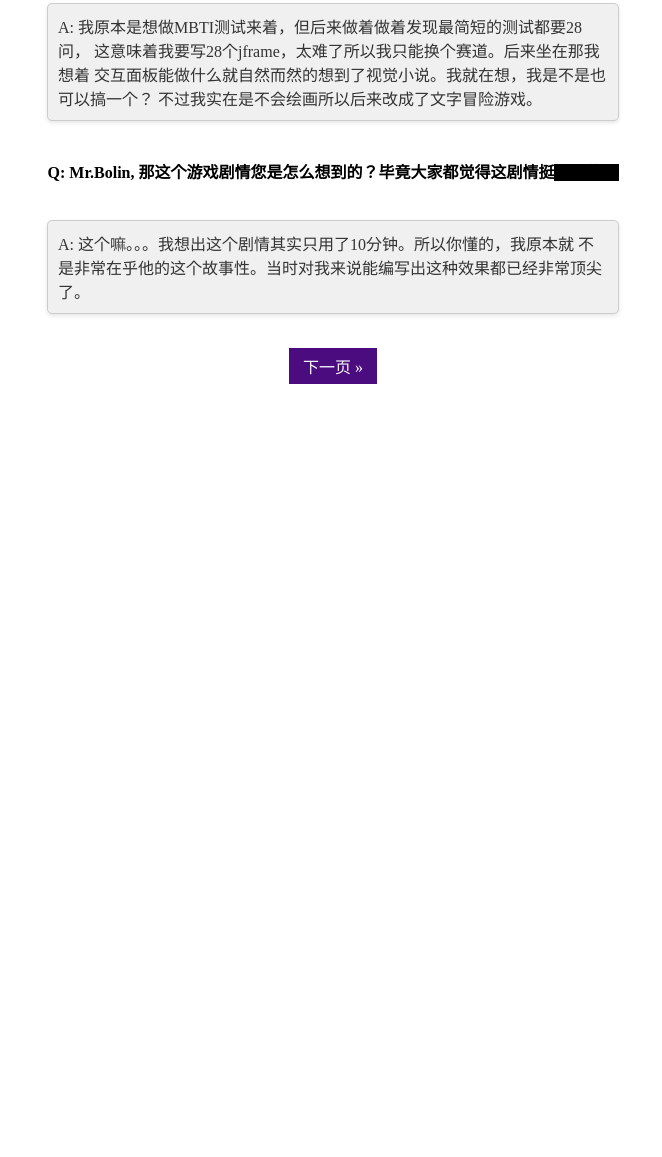
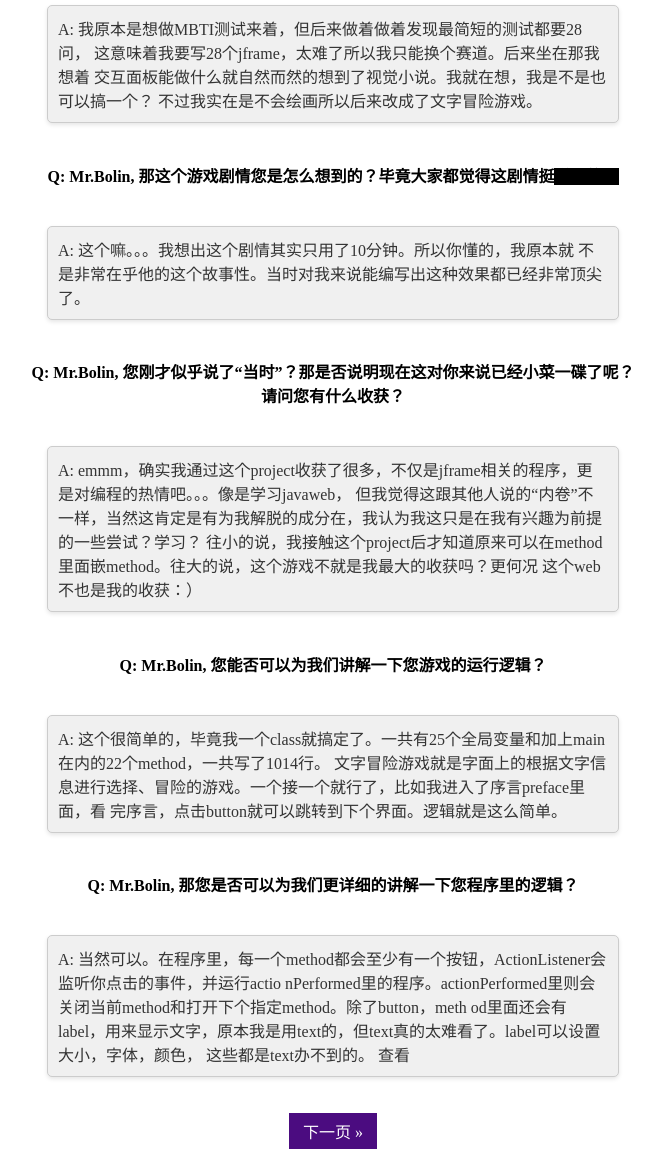
Before and after one commit to B0LINQ/pro1, a plain HTML site: page index.html in a window 1280 px wide. Shown: the part 461-1618 px from the top of the page, without its empty margins (307-969 px from the left). Before the commit the page ends 853 px from the top, so only its background shows below. Drawn offline with Linux system fonts and the light colour scheme.

Commit message:
Add files via upload

```diff
--- a/index.html
+++ b/index.html
@@ -13,20 +13,58 @@
         游戏发生在一个剑与魔法的幻想世界，在这里，被神选中的人将被授予“项
         链”，获得特殊能力。玩家将扮演一位名为“***”的神秘角色，在自由的
         旅行中遇见各种事件，逐步发掘“不朽果实”的真相。
-</h3><br>
+    </h3>
+    <br>
     <h3 class="block">q&a</h3>
-<h4 class="que"> Q: Mr.Bolin, 请问您是怎么想到要制作这么一款游戏呢？</h4>
-<p class="ans">
+    <h4 class="que"> Q: Mr.Bolin, 请问您是怎么想到要制作这么一款游戏呢？
+    </h4>
+    <br>
+    <div class="ans">
         A: 我原本是想做MBTI测试来着，但后来做着做着发现最简短的测试都要28问，
         这意味着我要写28个jframe，太难了所以我只能换个赛道。后来坐在那我想着
         交互面板能做什么就自然而然的想到了视觉小说。我就在想，我是不是也可以搞一个？
         不过我实在是不会绘画所以后来改成了文字冒险游戏。
-</p>
-<h4 class="que"> Q: Mr.Bolin, 那这个游戏剧情您是怎么想到的？毕竟大家都觉得这剧情挺<span id="hidden">逆天的。</span></h4>
-<p class="ans">
+    </div>
+    <br><br>
+    <h4 class="que"> Q: Mr.Bolin, 那这个游戏剧情您是怎么想到的？毕竟大家都觉得这剧情挺<span id="hidden">逆天的。</span>
+    </h4>
+    <br>
+    <div class="ans">
         A: 这个嘛。。。我想出这个剧情其实只用了10分钟。所以你懂的，我原本就
         不是非常在乎他的这个故事性。当时对我来说能编写出这种效果都已经非常顶尖了。
-</p>
+    </div>
+    <br><br>
+    <h4 class="que"> Q: Mr.Bolin, 您刚才似乎说了“当时”？那是否说明现在这对你来说已经小菜一碟了呢？<br>
+        请问您有什么收获？
+    </h4>
+    <br>
+    <div class="ans">
+        A: emmm，确实我通过这个project收获了很多，不仅是jframe相关的程序，更是对编程的热情吧。。。像是学习javaweb，
+        但我觉得这跟其他人说的“内卷”不一样，当然这肯定是有为我解脱的成分在，我认为我这只是在我有兴趣为前提的一些尝试？学习？
+        往小的说，我接触这个project后才知道原来可以在method里面嵌method。往大的说，这个游戏不就是我最大的收获吗？更何况
+        这个web不也是我的收获：）
+    </div>
+    <br><br>
+    <h4 class="que"> Q: Mr.Bolin, 您能否可以为我们讲解一下您游戏的运行逻辑？
+    </h4>
+    <br>
+    <div class="ans">
+        A: 这个很简单的，毕竟我一个class就搞定了。一共有25个全局变量和加上main在内的22个method，一共写了1014行。
+        文字冒险游戏就是字面上的根据文字信息进行选择、冒险的游戏。一个接一个就行了，比如我进入了序言preface里面，看
+        完序言，点击button就可以跳转到下个界面。逻辑就是这么简单。
+    </div>
+    <br><br>
+    <h4 class="que"> Q: Mr.Bolin, 那您是否可以为我们更详细的讲解一下您程序里的逻辑？
+    </h4>
+    <br>
+    <div class="ans">
+        A: 当然可以。在程序里，每一个method都会至少有一个按钮，ActionListener会监听你点击的事件，并运行actio
+        nPerformed里的程序。actionPerformed里则会关闭当前method和打开下个指定method。除了button，meth
+        od里面还会有label，用来显示文字，原本我是用text的，但text真的太难看了。label可以设置大小，字体，颜色，
+        这些都是text办不到的。 查看
+        <div id="pic"><img src="logic.jpg" alt="Your Image"></div>
+    </div>
+    <br>
     <br><br>
     <a href="slide1.html" id="next">下一页 &raquo;</a>
 
--- a/presentation.css
+++ b/presentation.css
@@ -50,3 +50,32 @@ a {
 #hidden:hover {
     background-color: rgba(0, 0, 0, 0.1);
 }
+
+#pic {
+    display: inline-block;
+    position: absolute;
+    background-color: rgba(240, 240, 240, 0); /* 灰色背景色 */
+    max-width: 550px; /* 最大宽度 */
+    text-align: left;
+    left: 575px;
+    transition: background-color 0.45s, transform 0.45s ease-in-out;
+}
+#pic:hover{
+    transform: scale(15);
+    background-color: rgb(240, 240, 240);
+    padding: 0.95px;
+    border-radius: 1px;
+    overflow: hidden;
+    box-shadow: 0 2px 4px rgba(0, 0, 0, 0.1); /* 阴影效果，增加立体感 */
+}
+
+/* 设置图片的样式 */
+#pic img {
+    width: 45px;
+    height: auto;
+    visibility: hidden;
+    transition: visibility 0.45s ease-in-out;
+}
+#pic:hover img{
+    visibility: visible;
+}
```
Lines whose indentation alone changed are shown as unchanged.
